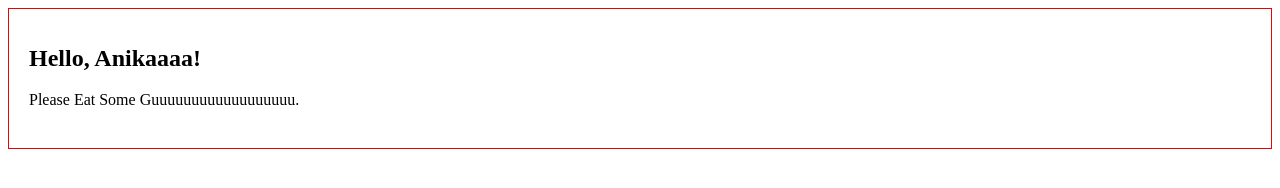
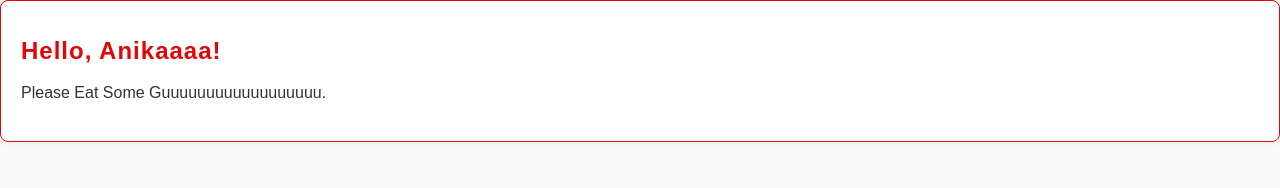
Before and after one commit to himelhimuu/My-First-Simple-Web, a plain HTML site: page index.html in a window 1280 px wide. Drawn offline with Linux system fonts and the light colour scheme.

Commit message:
css added from copilot

```diff
--- a/Styles/blog.css
+++ b/Styles/blog.css
@@ -14,3 +14,37 @@ p {
     font-size: 16px;
     line-height: 1.5;
 }
+/* ...existing code... */
+
+body {
+    background-color: #f9f9f9;
+    font-family: Arial, Helvetica, sans-serif;
+    margin: 0;
+    padding: 0;
+}
+
+div {
+    background-color: #fff;
+    box-shadow: 0 2px 8px rgba(0,0,0,0.05);
+    border-radius: 8px;
+    transition: box-shadow 0.2s;
+}
+
+div:hover {
+    box-shadow: 0 4px 16px rgba(228,6,6,0.15);
+}
+
+h1 {
+    color: #e40606;
+    letter-spacing: 1px;
+}
+
+p {
+    color: #333;
+}
+
+/* Add spacing between multiple blog posts */
+.blog-post + .blog-post {
+    margin-top: 24px;
+}
+/* ...existing
```
